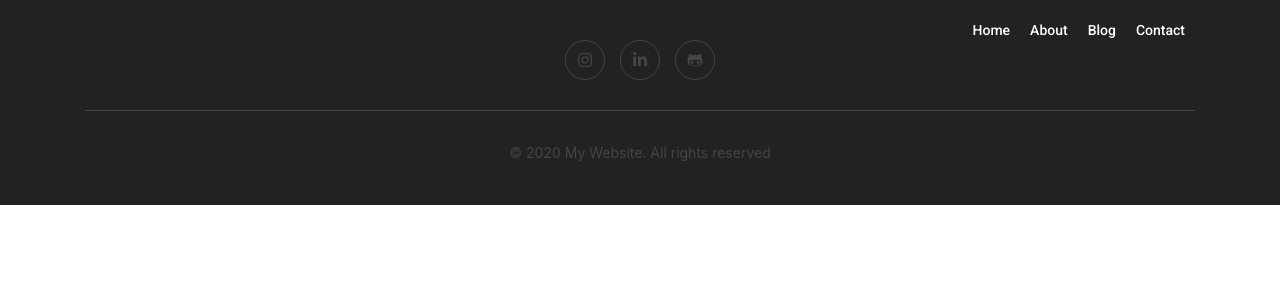
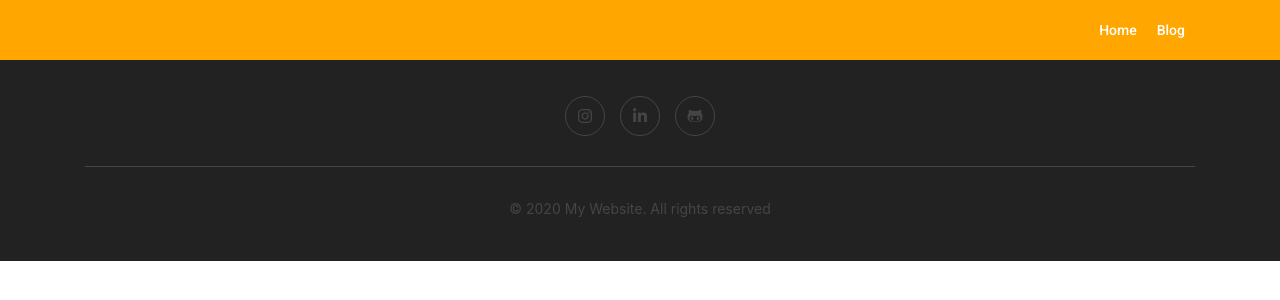
Before and after one commit to DulcePC/personal-website, a Vue app: page /crud-blog in a window 1280 px wide. Shown: the top 300 px of the page. Built offline with nearby package versions, Linux system fonts and the light colour scheme; a web font is replaced by a local one.

Commit message:
Adding router link and hide about-us and contact from header when route its no in home

```diff
--- a/src/assets/scss/styles.scss
+++ b/src/assets/scss/styles.scss
@@ -84,3 +84,22 @@ p {
     z-index: 2;
   }
 }
+
+.form-control {
+  height: 40px;
+  font-family: "Roboto", sans-serif;
+  font-weight: 400;
+  color: $primary-color;
+  border-radius: 0px;
+
+  &:focus {
+    border: 1px solid $primary-color !important;
+    outline: transparent !important;
+    box-shadow: none;
+  }
+
+  &::placeholder {
+    color: $primary-color;
+    font-weight: 300;
+  }
+}
--- a/src/components/Header.vue
+++ b/src/components/Header.vue
@@ -1,24 +1,27 @@
 <template>
-  <header :class="{ 'on-scroll': onScroll }" id="header">
+  <header
+    :class="{ 'on-scroll': onScroll, 'in-other-page': !isInHomeRoute }"
+    id="header"
+  >
     <div class="container">
       <nav class="main-nav" :class="{ open: openMenu }">
         <ul class="main-menu">
           <li>
-            <a href="#!" v-scroll-to="{ element: '#home' }">
+            <router-link :to="{ name: 'home' }">
               Home
-            </a>
+            </router-link>
           </li>
-          <li>
+          <li v-show="isInHomeRoute">
             <a href="javascript:;" v-scroll-to="{ element: '#about' }">
               About
             </a>
           </li>
           <li>
-            <a href="javascript:;" v-scroll-to="{ element: '#blog' }">
+            <router-link :to="{ name: 'CrudBlog' }">
               Blog
-            </a>
+            </router-link>
           </li>
-          <li>
+          <li v-show="isInHomeRoute">
             <a href="javascript:;" v-scroll-to="{ element: '#contact' }">
               Contact
             </a>
@@ -54,6 +57,11 @@ export default {
       }
     }
   },
+  computed: {
+    isInHomeRoute() {
+      return this.$route.name == "home";
+    }
+  },
   created() {
     window.addEventListener("scroll", this.handleScroll);
   }
@@ -79,8 +87,19 @@ header {
     height: 50px;
   }
 
-  &.on-scroll {
+  &.on-scroll,
+  &.in-other-page {
     background-color: $primary-color;
+
+    .main-menu {
+      li {
+        &:hover {
+          a {
+            color: white !important;
+          }
+        }
+      }
+    }
   }
 
   > .container,
--- a/src/router/index.js
+++ b/src/router/index.js
@@ -1,13 +1,14 @@
 import Vue from "vue";
 import VueRouter from "vue-router";
 import Home from "../views/Home.vue";
+import CrudBlog from "../views/Blog/Crud-blog.vue";
 
 Vue.use(VueRouter);
 
 const routes = [
   {
     path: "/",
-    name: "Home",
+    name: "home",
     component: Home
   },
   {
@@ -18,6 +19,11 @@ const routes = [
     // which is lazy-loaded when the route is visited.
     component: () =>
       import(/* webpackChunkName: "about" */ "../views/About.vue")
+  },
+  {
+    path: "/crud-blog",
+    name: "CrudBlog",
+    component: CrudBlog
   }
 ];
 
--- /dev/null
+++ b/src/views/Blog/Crud-blog.vue
@@ -0,0 +1,13 @@
+<template>
+  <section>
+    <h1>crud-blog</h1>
+  </section>
+</template>
+
+<script>
+export default {
+  name: "CrudBlog"
+};
+</script>
+
+<style></style>
--- a/src/views/Home.vue
+++ b/src/views/Home.vue
@@ -221,7 +221,6 @@
 
 <script>
 // @ is an alias to /src
-
 export default {
   name: "Home",
   data: function() {
@@ -459,25 +458,6 @@ export default {
   }
 
   .contact-form {
-    .form-control {
-      height: 40px;
-      font-family: "Roboto", sans-serif;
-      font-weight: 400;
-      color: $primary-color;
-      border-radius: 0px;
-
-      &:focus {
-        border: 1px solid $primary-color !important;
-        outline: transparent !important;
-        box-shadow: none;
-      }
-
-      &::placeholder {
-        color: $primary-color;
-        font-weight: 300;
-      }
-    }
-
     textarea {
       height: 160px !important;
     }
@@ -505,7 +485,8 @@ export default {
   .contact-links {
     padding: 15px;
     width: 100%;
-    display: block;
+    display: flex;
+    align-items: center;
     margin-bottom: 15px;
     background: #f5f5f5;
     color: $primary-color;
```
